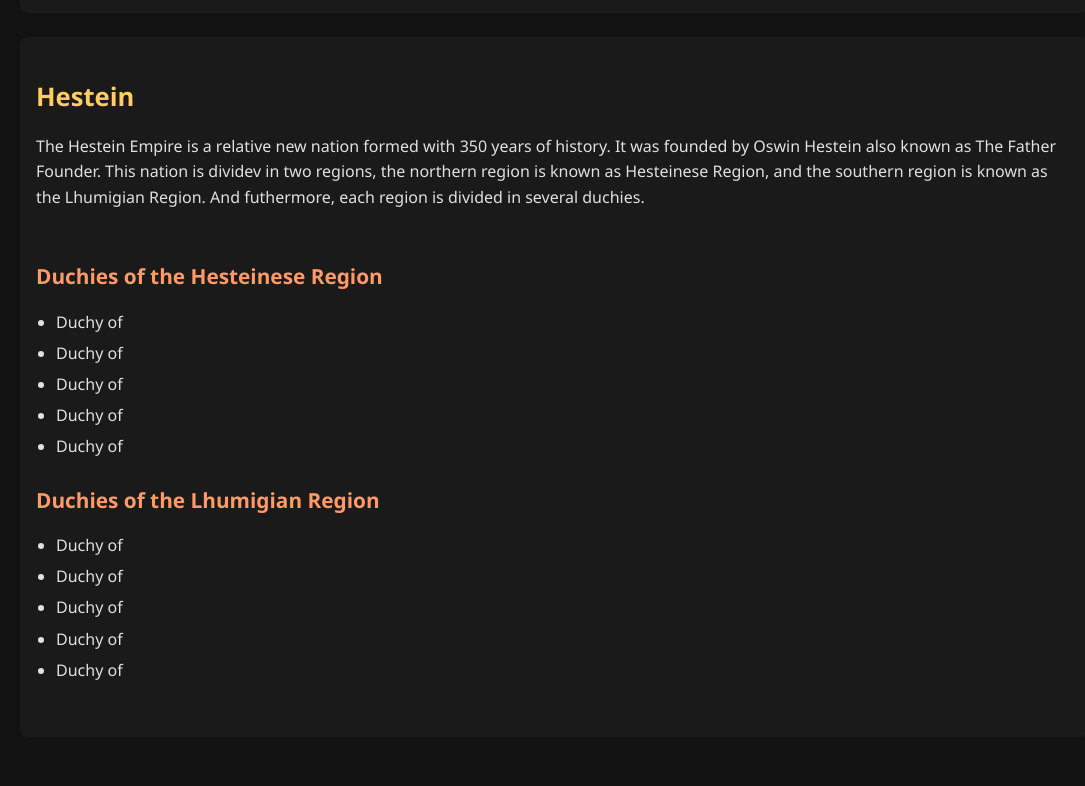
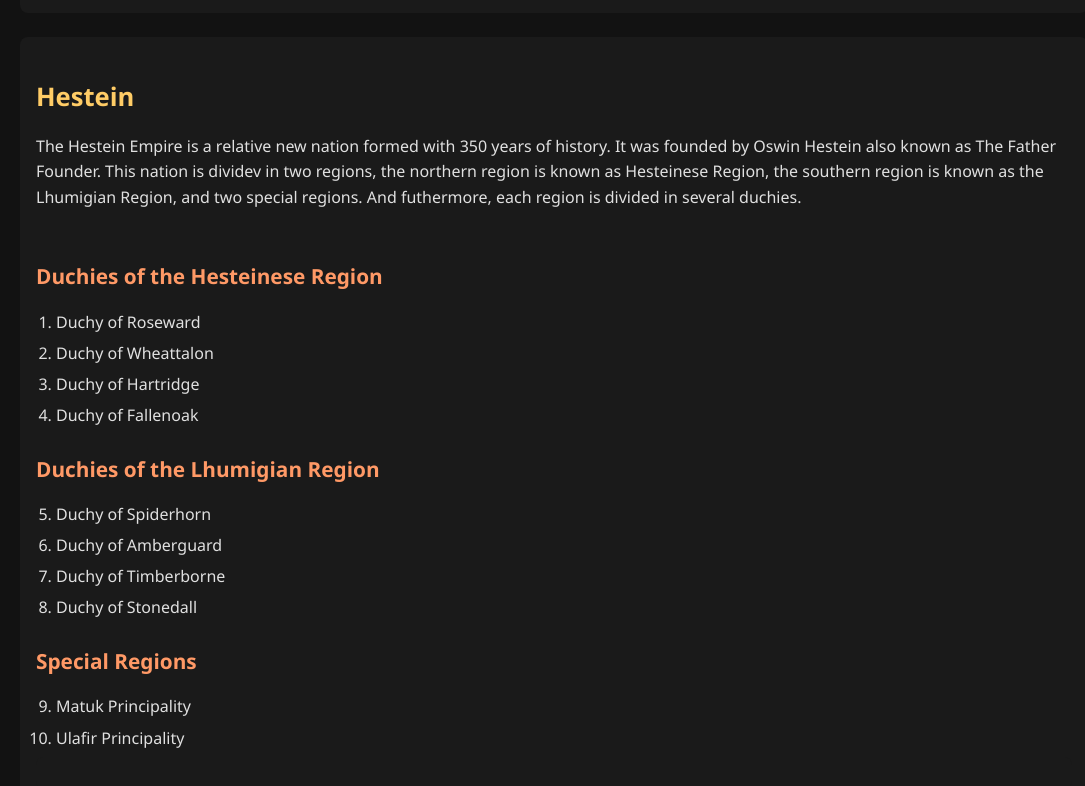
Before and after one commit to DigitalLich/Comp484-Project1, a plain HTML site: page cartography.html in a window 1280 px wide. Shown: the part 1467-2253 px from the top of the page, without its empty margins (86-1171 px from the left). Drawn offline with Linux system fonts and the light colour scheme; a script that the page names is missing.

Commit message:
finishing

```diff
--- a/cartography.html
+++ b/cartography.html
@@ -84,25 +84,30 @@
             <h2>Hestein</h2>
             <p>
                 The Hestein Empire is a relative new nation formed with 350 years of history. It was founded by Oswin Hestein also known as The Father Founder.
-                This nation is dividev in two regions, the northern region is known as Hesteinese Region, and the southern region is known as the Lhumigian Region.
+                This nation is dividev in two regions, the northern region is known as Hesteinese Region, the southern region is known as the Lhumigian Region,
+                and two special regions.
                 And futhermore, each region is divided in several duchies.<br/> <br/>
             </p>
             <h3>Duchies of the Hesteinese Region</h3>
-            <ul>
-                <li>Duchy of </li>
-                <li>Duchy of </li>
-                <li>Duchy of </li>
-                <li>Duchy of </li>
-                <li>Duchy of </li>
-            </ul>
+            <ol>
+                <li>Duchy of Roseward</li>
+                <li>Duchy of Wheattalon</li>
+                <li>Duchy of Hartridge</li>
+                <li>Duchy of Fallenoak</li>
+            </ol>
             <h3>Duchies of the Lhumigian Region</h3>
-            <ul>
-                <li>Duchy of </li>
-                <li>Duchy of </li>
-                <li>Duchy of </li>
-                <li>Duchy of </li>
-                <li>Duchy of </li>
-            </ul>
+            <ol start="5">
+                <li>Duchy of Spiderhorn</li>
+                <li>Duchy of Amberguard</li>
+                <li>Duchy of Timberborne</li>
+                <li>Duchy of Stonedall</li>
+
+            </ol>
+            <h3>Special Regions</h3>
+            <ol start="9">
+                <li>Matuk Principality</li>
+                <li>Ulafir Principality</li>
+            </ol>
         <section>
     </main>
 </body>
--- a/css/styles.css
+++ b/css/styles.css
@@ -164,6 +164,9 @@ footer {
 section ul {
   margin: 0.75rem 0 0 1.25rem;
 }
+section ol {
+  margin: 0.75rem 0 0 1.25rem;
+}
 section li {
   margin: 0.35rem 0;
 }
```
